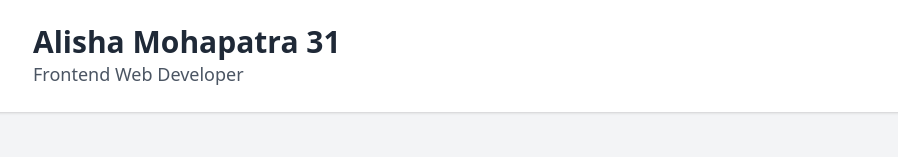
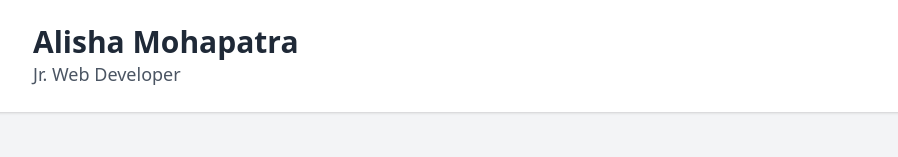
Before and after one commit to mohapata-dev/mohapata-dev.github.io, a plain HTML site: page index.html in a window 1280 px wide. Shown: the top 157 px of the page, without its empty margins (159-1057 px from the left). Drawn offline with nearby package versions, Linux system fonts and the light colour scheme.

Commit message:
update index file

```diff
--- a/index.html
+++ b/index.html
@@ -10,8 +10,8 @@
 
   <header class="bg-white shadow p-6">
     <div class="max-w-4xl mx-auto">
-      <h1 class="text-3xl font-bold">Alisha Mohapatra 31 </h1>
-      <p class="text-lg text-gray-600">Frontend Web Developer</p>
+      <h1 class="text-3xl font-bold">Alisha Mohapatra   </h1>
+      <p class="text-lg text-gray-600">Jr. Web Developer</p>
     </div>
   </header>
 
```
